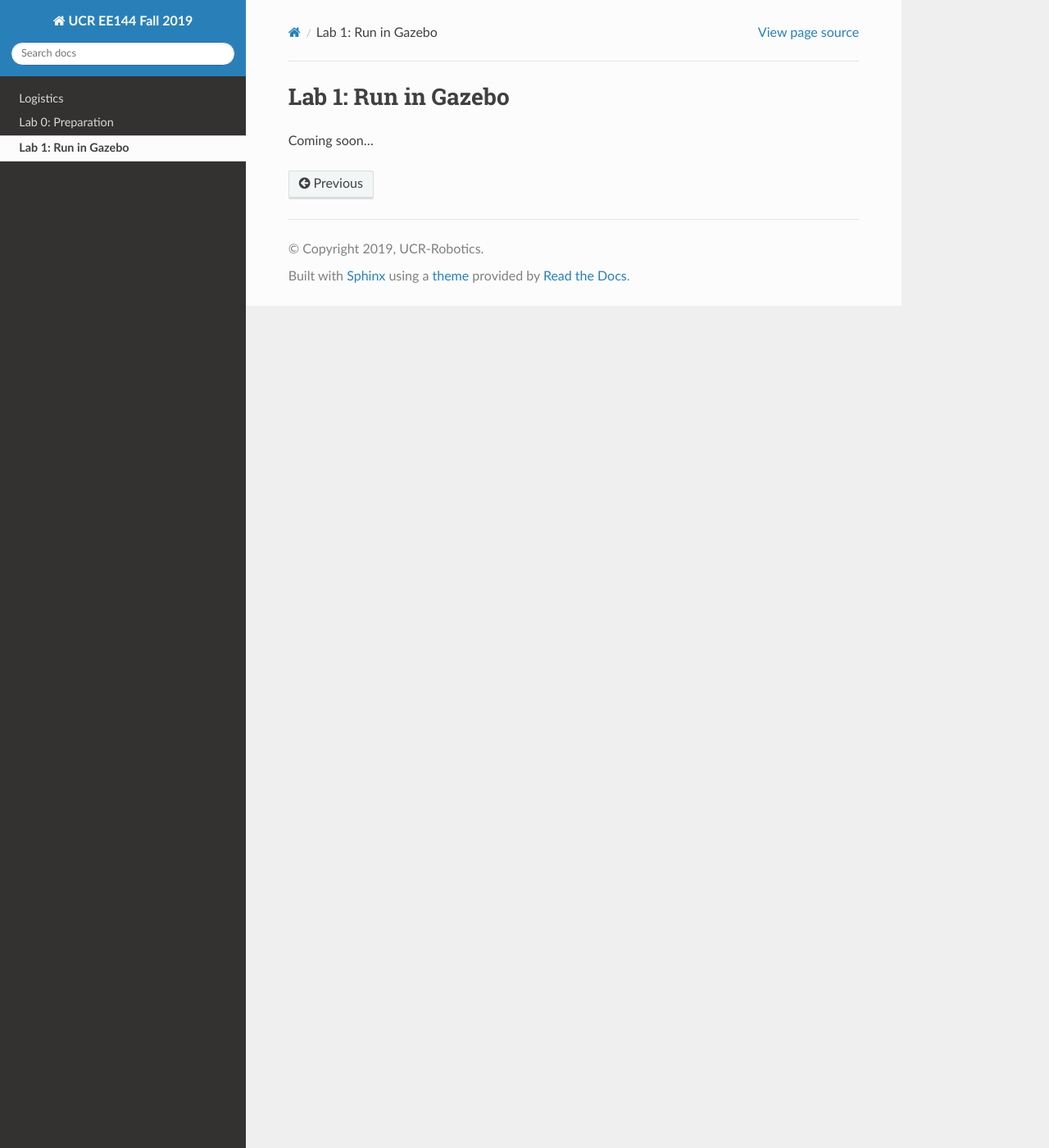
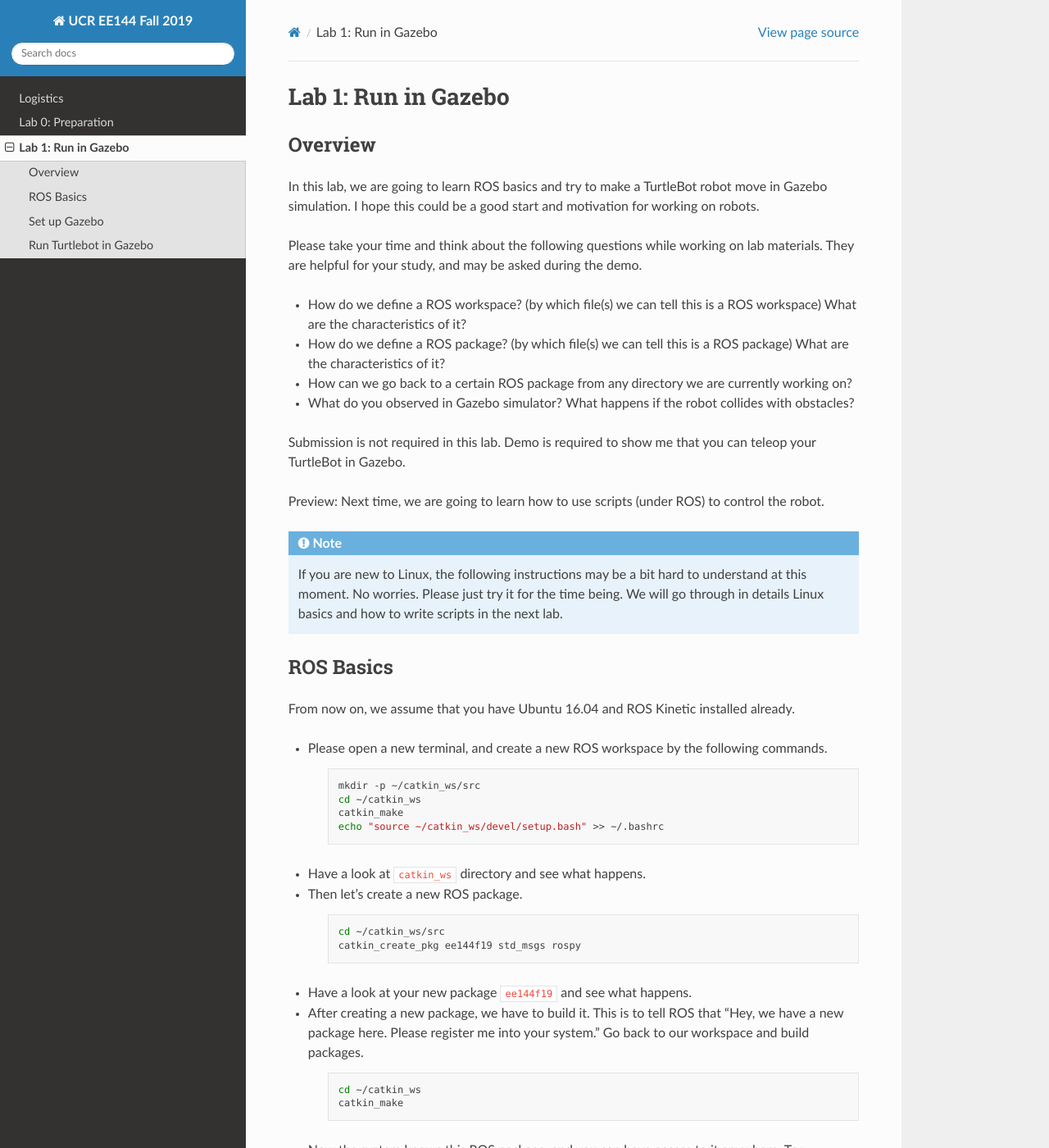
Before and after one commit to UCR-Robotics/ee144, a Sphinx documentation site: the page built from docs/lab1.rst, in a window 1280 px wide and 1400 px high. Shown: the whole window at 82% size. Built offline with Sphinx 7.4.7 and the Read the Docs theme 2.0.0, drawn with Linux system fonts in a browser that asks for light colours; some of the changed text lies outside the part shown.

Commit message:
lab1 is up

```diff
--- a/docs/index.rst
+++ b/docs/index.rst
@@ -21,3 +21,4 @@ News
 - 09/27/2019: Welcome!
 - 09/27/2019: Please sign up `Piazza <https://piazza.com/ucr/fall2019/eeme144>`__.
 - 09/27/2019: `Lab0 <lab0.html>`__ is up.
+- 10/01/2019: `Lab1 <lab1.html>`__ is up.
--- a/docs/lab1.rst
+++ b/docs/lab1.rst
@@ -1,4 +1,154 @@
 Lab 1: Run in Gazebo
 ====================
 
-Coming soon...
+Overview
+--------
+
+In this lab, we are going to learn ROS basics and try to make a TurtleBot robot
+move in Gazebo simulation.
+I hope this could be a good start and motivation for working on robots.
+
+Please take your time and think about the following questions while working on lab materials.
+They are helpful for your study, and may be asked during the demo.
+
+- How do we define a ROS workspace? (by which file(s) we can tell this is a ROS workspace)
+  What are the characteristics of it?
+
+- How do we define a ROS package? (by which file(s) we can tell this is a ROS package)
+  What are the characteristics of it?
+
+- How can we go back to a certain ROS package from any directory we are currently working on?
+
+- What do you observed in Gazebo simulator? What happens if the robot collides with obstacles?
+
+
+Submission is not required in this lab. Demo is required to show me
+that you can teleop your TurtleBot in Gazebo.
+
+Preview: Next time, we are going to learn how to use scripts (under ROS) to control the robot.
+
+.. note::
+
+   If you are new to Linux, the following instructions may be a bit hard to understand at this moment.
+   No worries. Please just try it for the time being. We will go through in details Linux basics
+   and how to write scripts in the next lab.
+
+
+ROS Basics
+----------
+
+From now on, we assume that you have Ubuntu 16.04 and ROS Kinetic installed already.
+
+- Please open a new terminal, and create a new ROS workspace by the following commands.
+
+   .. code:: bash
+
+      mkdir -p ~/catkin_ws/src
+      cd ~/catkin_ws
+      catkin_make
+      echo "source ~/catkin_ws/devel/setup.bash" >> ~/.bashrc
+
+- Have a look at ``catkin_ws`` directory and see what happens.
+
+- Then let's create a new ROS package.
+
+   .. code:: bash
+
+      cd ~/catkin_ws/src
+      catkin_create_pkg ee144f19 std_msgs rospy
+
+- Have a look at your new package ``ee144f19`` and see what happens.
+
+- After creating a new package, we have to build it.
+  This is to tell ROS that "Hey, we have a new package here. Please register me into your system."
+  Go back to our workspace and build packages.
+
+   .. code:: bash
+
+      cd ~/catkin_ws
+      catkin_make
+
+- Now the system knows this ROS package, and you can have access to it anywhere.
+  Try navigating to different directories first, and then go back to this ROS package by ``roscd`` command.
+  See what happens to your command line window.
+
+   .. code:: bash
+
+      cd
+      roscd ee144f19
+      cd ~/catkin_ws
+      roscd ee144f19
+      cd ~/Documents
+      roscd ee144f19
+
+- Congratulations. You have completed basic/core steps in ROS.
+  Take some time to think how the above steps work.
+
+
+Set up Gazebo
+-------------
+
+- First go to your ``ee144f19`` package.
+
+   .. code:: bash
+
+      roscd ee144f19
+
+- Make a new folder and create a launch file.
+
+   .. code:: bash
+
+      mkdir launch
+      cd launch
+      touch gazebo.launch
+      gedit gazebo.launch
+
+- Please copy and paste the following scripts, then save it.
+
+  .. code:: xml
+
+     <launch>
+       <arg name="world_file" default="$(find gazebo_worlds)/worlds/empty.world"/>
+
+       <arg name="urdf" default="$(find turtlebot_description)/robots/kobuki_hexagons_astra.urdf.xacro" />
+       <param name="robot_description" command="$(find xacro)/xacro --inorder $(arg urdf)" />
+
+       <!-- include two nodes gazebo (server) and gazebo_gui (client) -->
+       <include file="$(find gazebo_ros)/launch/empty_world.launch">
+         <arg name="world_name" value="$(arg world_file)"/>
+       </include>
+
+       <!-- Gazebo model spawner -->
+       <node name="spawn_turtlebot_model" pkg="gazebo_ros" type="spawn_model"
+             args="$(optenv ROBOT_INITIAL_POSE) -unpause -urdf -param robot_description -model turtlebot"/>
+
+     </launch>
+
+
+Run Turtlebot in Gazebo
+-----------------------
+
+- First, let's install some dependencies for Turtlebot.
+
+   .. code:: bash
+
+      sudo apt install ros-kinetic-turtlebot
+
+- Launch Gazebo simulator and spawn a new robot.
+  It may take a while at the first time you open Gazebo,
+  since it needs some time to download the models and maps.
+
+   .. code:: bash
+
+      roslaunch ee144f19 gazebo.launch
+
+- Open a new terminal, launch our teleop node.
+
+   .. code:: bash
+
+      roslaunch turtlebot_teleop keyboard_teleop.launch
+
+- Nice. You should be able to control the robot now. Spend some time and play with it!
+
+- You can also put some obstacles (objects) in Gazebo simulated environment,
+  and make the robot collide with obstacles. See what happens :)
--- a/docs/logistics.rst
+++ b/docs/logistics.rst
@@ -8,13 +8,13 @@ Welcome
 - Email: hteng007@ucr.edu
 - Office Hour: Fri 11am-12pm at WCH 109
 
-Please feel free to contact me if you have any questions/concerns.
+Please **feel free** to contact me if you have any questions/concerns. There is no stupid questions.
 
 
 Communications
 --------------
 
-Please consider reaching out to me in the following preferred order.
+Please consider reaching out to me in the following preferred order, regarding technical issues.
 
 1. **Office Hour**. Please wisely use the time at office hour, where
    I can give detailed explainations.
```
